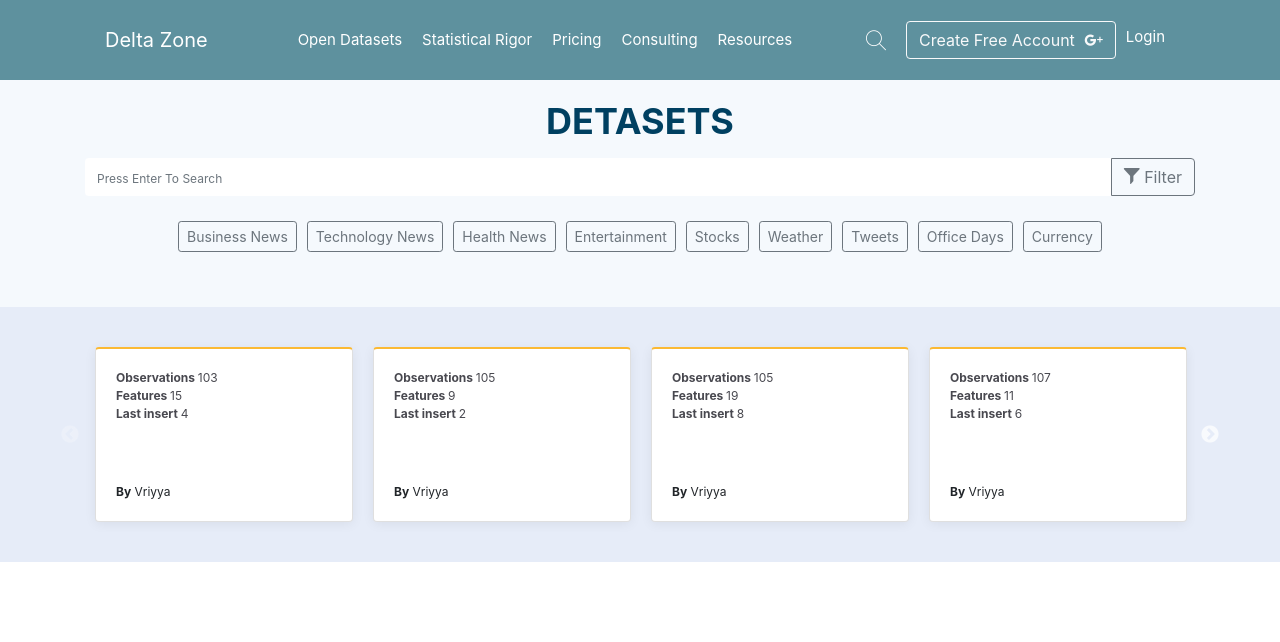
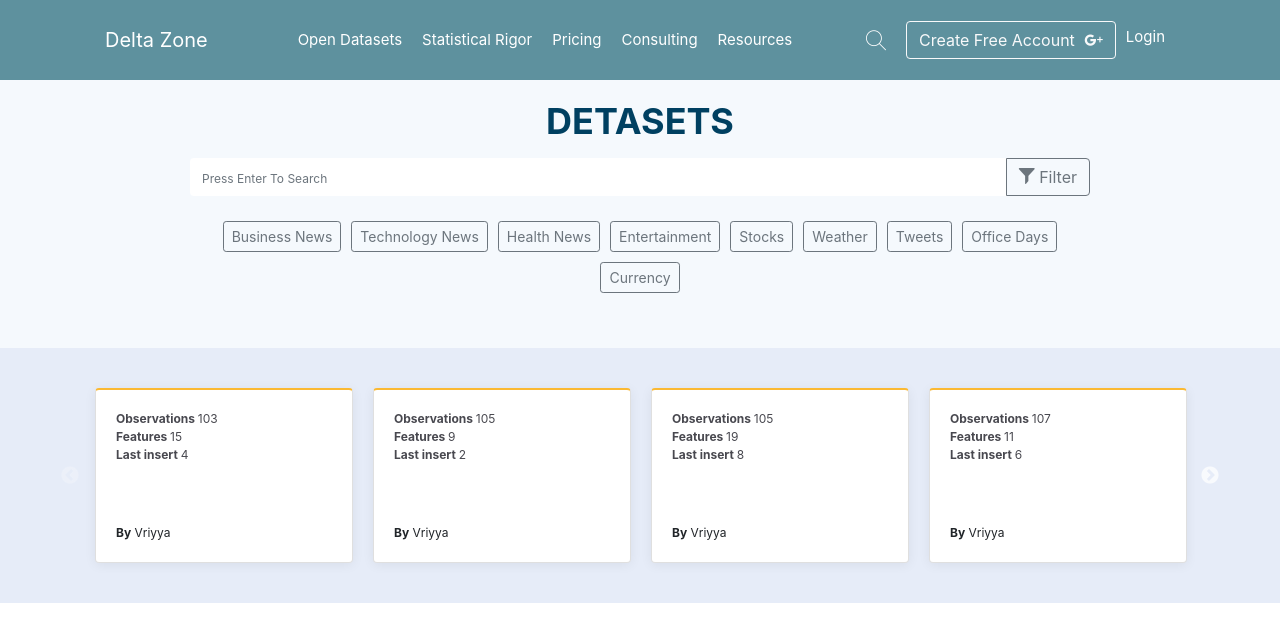
Before and after one commit to guptanidhi/React-Delta, a React (Create React App) app: page / in a window 1280 px wide. Shown: the top 642 px of the page. Built offline with nearby package versions, Linux system fonts and the light colour scheme.

Commit message:
update code

```diff
--- a/src/components/SearchSection/index.js
+++ b/src/components/SearchSection/index.js
@@ -12,11 +12,13 @@ const SearchSection = (props) => {
 		<React.Fragment>
 			<div className={styles.headingSection}>
 				<Grid>
+					<div className={styles.alignSection}>
 					<div className={styles.headingWrapper}>
 					 <Heading type="h2">{title}</Heading>
 					</div>
 					<Search searchBtnText={searchBtnText}/>
 					<TopCategories topCategories={topCategoriesData}/>
+					</div>
 				</Grid>
 	 		</div>
 		</React.Fragment>
--- a/src/components/SearchSection/searchsection.module.scss
+++ b/src/components/SearchSection/searchsection.module.scss
@@ -16,3 +16,9 @@
 		font-weight: bold;
 	}
 }
+
+.alignSection {
+	max-width: 900px;
+	text-align: center;
+	margin: 0 auto;
+}
```
